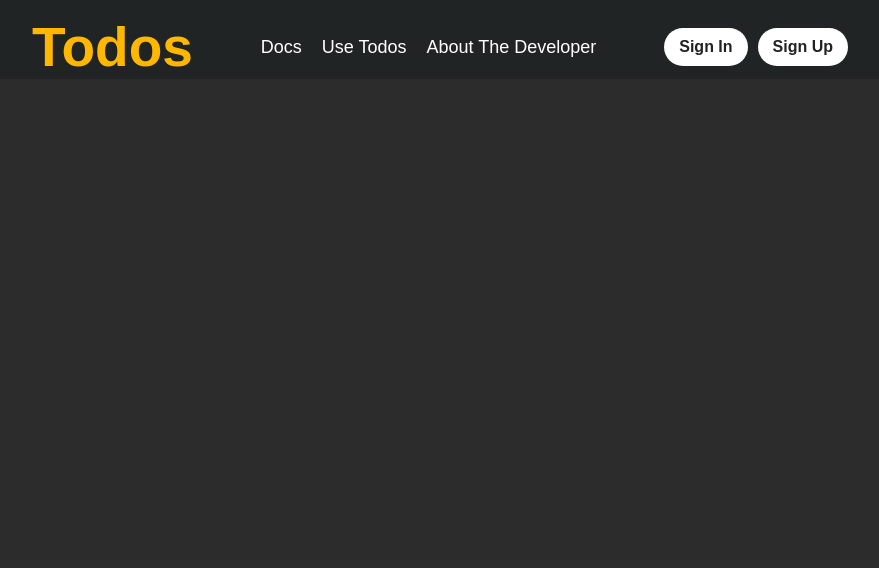
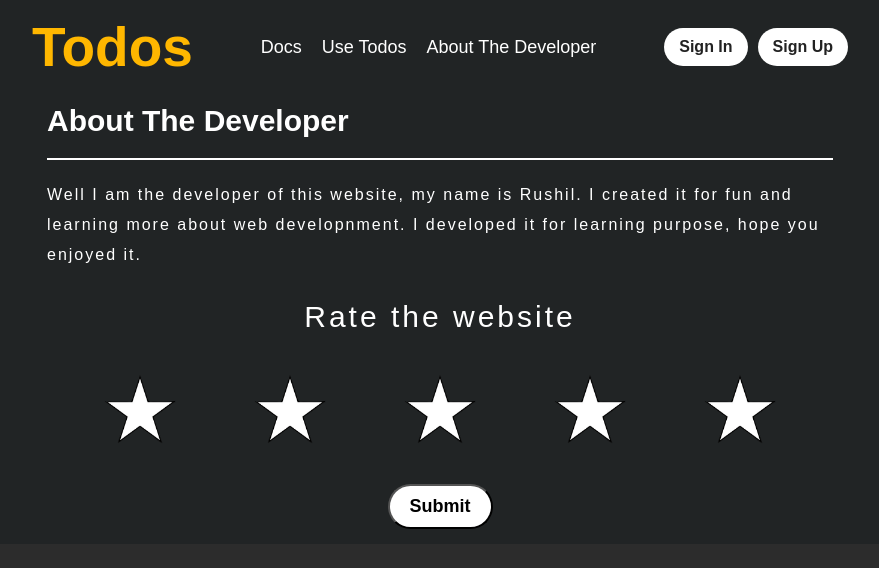
Before and after one commit to Rushil-Ekhande/Todo-App, a plain HTML site: page client/about.html in a window 1280 px wide. Shown: the whole page, without its empty margins (200-1079 px from the left). Drawn offline with Linux system fonts and the light colour scheme.

Commit message:
Add description in aabout us page

```diff
--- a/client/about.html
+++ b/client/about.html
@@ -6,6 +6,8 @@
     <title>About | Todos achieve your target everyday</title>
     <link rel="stylesheet" href="styles/main.css">
     <link rel="stylesheet" href="styles/chrome.css">
+    <link rel="stylesheet" href="styles/index.css">
+    <link rel="stylesheet" href="styles/about.css">
 </head>
 <body>
     <div class="main">
@@ -25,7 +27,24 @@
           </div>
         </nav>
       </header>
-
+      <main class="container">
+        <h2 class="heading">About The Developer</h2>
+        <div class="divider"></div>
+        <div class="para">
+          <p class="para-p">Well I am the developer of this website, my name is Rushil. I created it for fun and learning more about web developnment. I developed it for learning purpose, hope you enjoyed it.</p>
+        </div>
+        <h2 class="middle-heading">Rate the website</h2>
+        <div class="rating-div">
+          <img src="assets/images/normal-star.png" alt="star">
+          <img src="assets/images/normal-star.png" alt="star">
+          <img src="assets/images/normal-star.png" alt="star">
+          <img src="assets/images/normal-star.png" alt="star">
+          <img src="assets/images/normal-star.png" alt="star">
+        </div>
+        <div class="btn-div">
+          <button class="btn">Submit</button>
+        </div>
+      </main>
       </div>
 </body>
 </html>
--- a/client/scripts/dashboard.js
+++ b/client/scripts/dashboard.js
@@ -31,4 +31,4 @@ todo_create_btn.addEventListener('click', async (e) => {
         alert("No response from create-todo Api")
     }
     location.reload();
-})
+});
--- /dev/null
+++ b/client/styles/about.css
@@ -0,0 +1,53 @@
+.heading{
+    font-size: 30px;
+}
+
+.para{
+    letter-spacing: 2px;
+    padding-top: 20px;
+    padding-bottom: 20px;
+    line-height: 30px;
+}
+
+.para-p{
+    font-family:18px;
+}
+
+.middle-heading{
+    text-align: center;
+    font-weight: 500;
+    letter-spacing: 3px;
+    font-size: 30px;
+    margin-top: 10px;
+}
+
+.rating-div{
+    display: flex;
+    justify-content: center;
+    align-items: center;
+}
+
+.rating-div img{
+    height: 150px;
+    width: 150px;
+    cursor: pointer;
+}
+
+.rating-div img:hover{
+   opacity: 0.5;
+}
+
+.btn-div{
+    display: flex;
+    justify-content: center;
+    align-items: center;
+}
+
+.btn-div .btn{
+    padding: 10px 20px;
+    background-color: white;
+    font-size: 18px;
+    cursor: pointer;
+    font-weight: 600;
+    border-radius: 50px;
+}
--- a/client/styles/dashboard.css
+++ b/client/styles/dashboard.css
@@ -60,11 +60,7 @@
     margin-top: 20px;
 }
 
-.divider{
-    padding: 1px;
-    background-color: #fff;
-    margin-top: 20px;
-}
+
 
 .todos-list{
     padding: 10px;
--- a/client/styles/main.css
+++ b/client/styles/main.css
@@ -14,6 +14,12 @@ body{
     width: 70vw;
     margin: auto;
     background: rgb(33, 36, 37);
+}
+
+.divider{
+    padding: 1px;
+    background-color: #fff;
+    margin-top: 20px;
 }
 
 .navbar{
```
Also changed, not shown: client/assets/images/filed-star.png (added), client/assets/images/normal-star.png (added).
